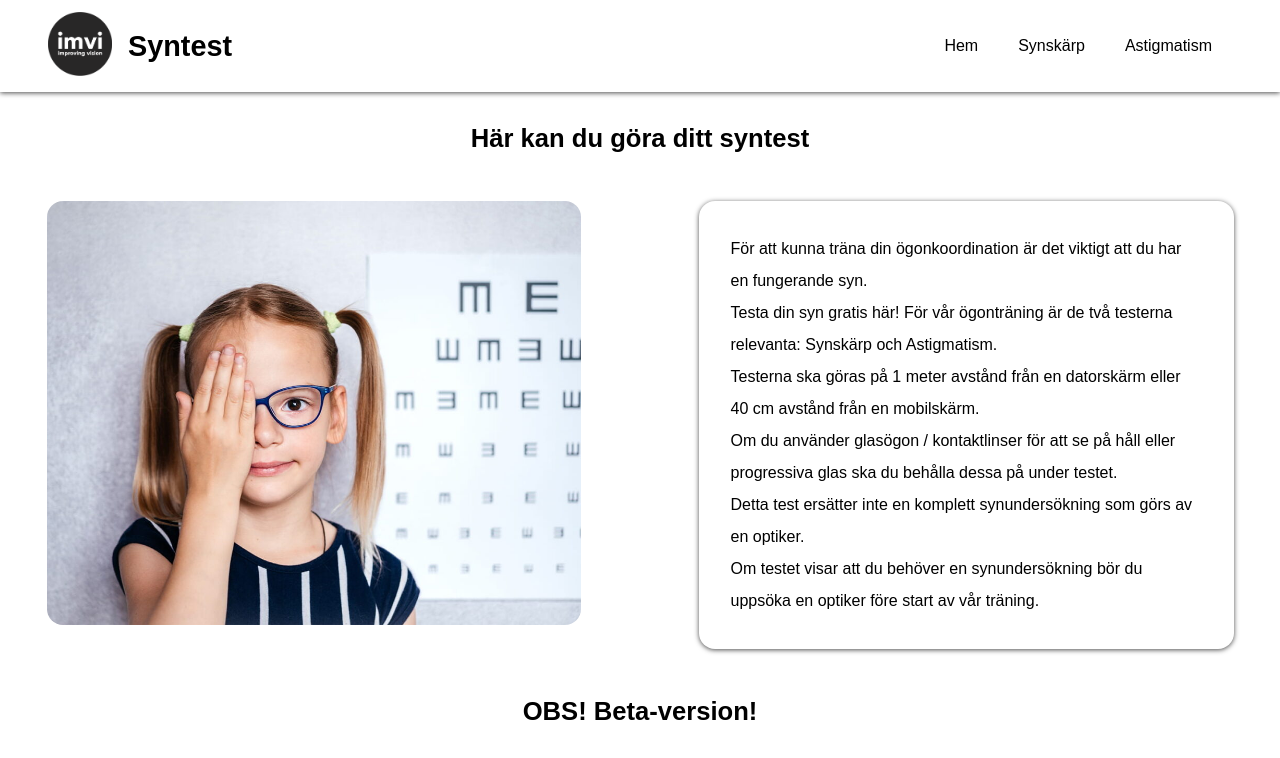
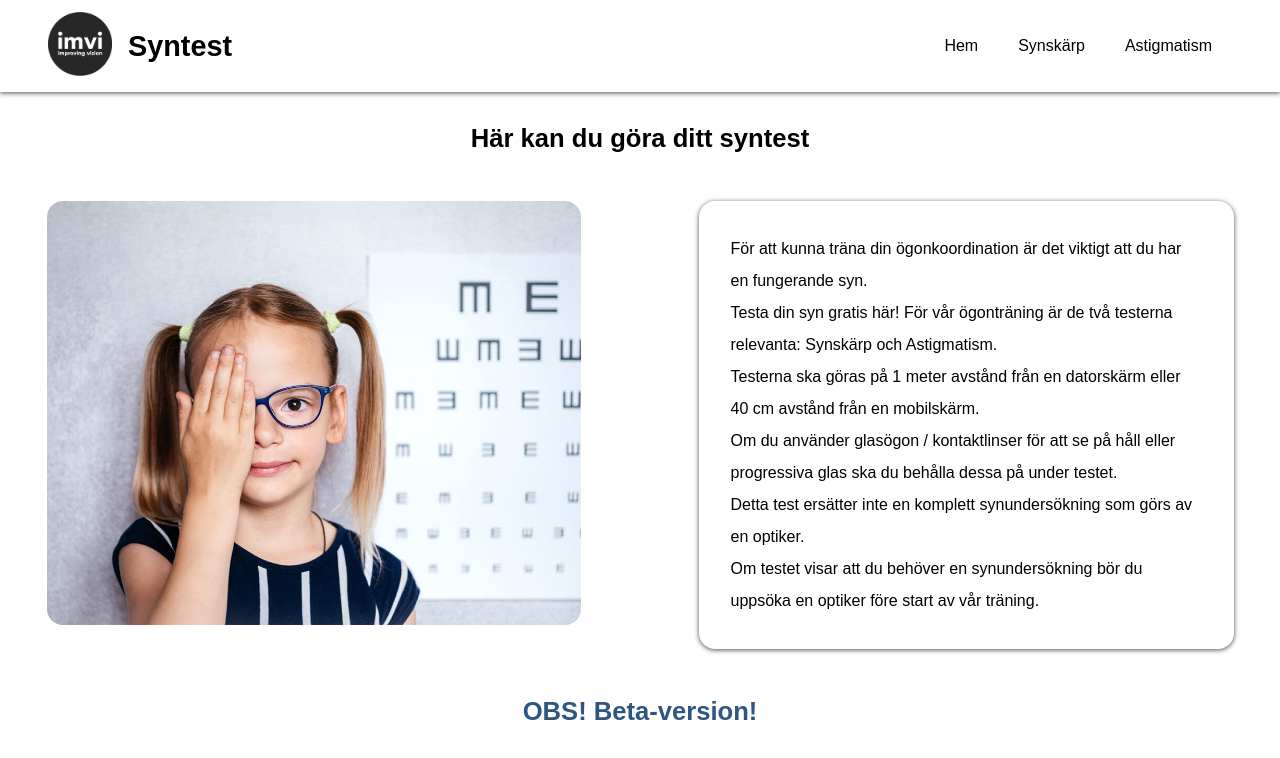
Before and after one commit to gosiacodes/React-Vision-Test-App, a React (Create React App) app: page / in a window 1280 px wide. Shown: the top 758 px of the page. Built offline with nearby package versions, Linux system fonts and the light colour scheme; a web font is replaced by a local one.

Commit message:
Testing pages

```diff
--- a/src/App.js
+++ b/src/App.js
@@ -52,7 +52,7 @@ const App = () => {
             </div>
           </div>
         </div>
-        <h2 className="page-title">OBS! Beta-version!</h2>
+        <h2 className="page-title beta">OBS! Beta-version!</h2>
       </main>
     </Fragment>
   );
--- a/src/style/App.css
+++ b/src/style/App.css
@@ -44,6 +44,10 @@ main {
   gap: 1.5rem;
 }
 
+.page-title {
+  font-size: 1.6rem;
+}
+
 button {
   font-size: 1rem;
   width: 10rem;
@@ -51,10 +55,6 @@ button {
   padding: 0.75rem 2rem;
   border-radius: 1.5rem;
   cursor: pointer;
-}
-
-.page-title {
-  font-size: 1.6rem;
 }
 
 .text {
@@ -88,6 +88,10 @@ button {
   height: auto;
   margin: 1rem;
   border-radius: 1rem;
+}
+
+.beta {
+  color: #2f5581;
 }
 
 @media only screen and (max-width: 1030px) {
```
